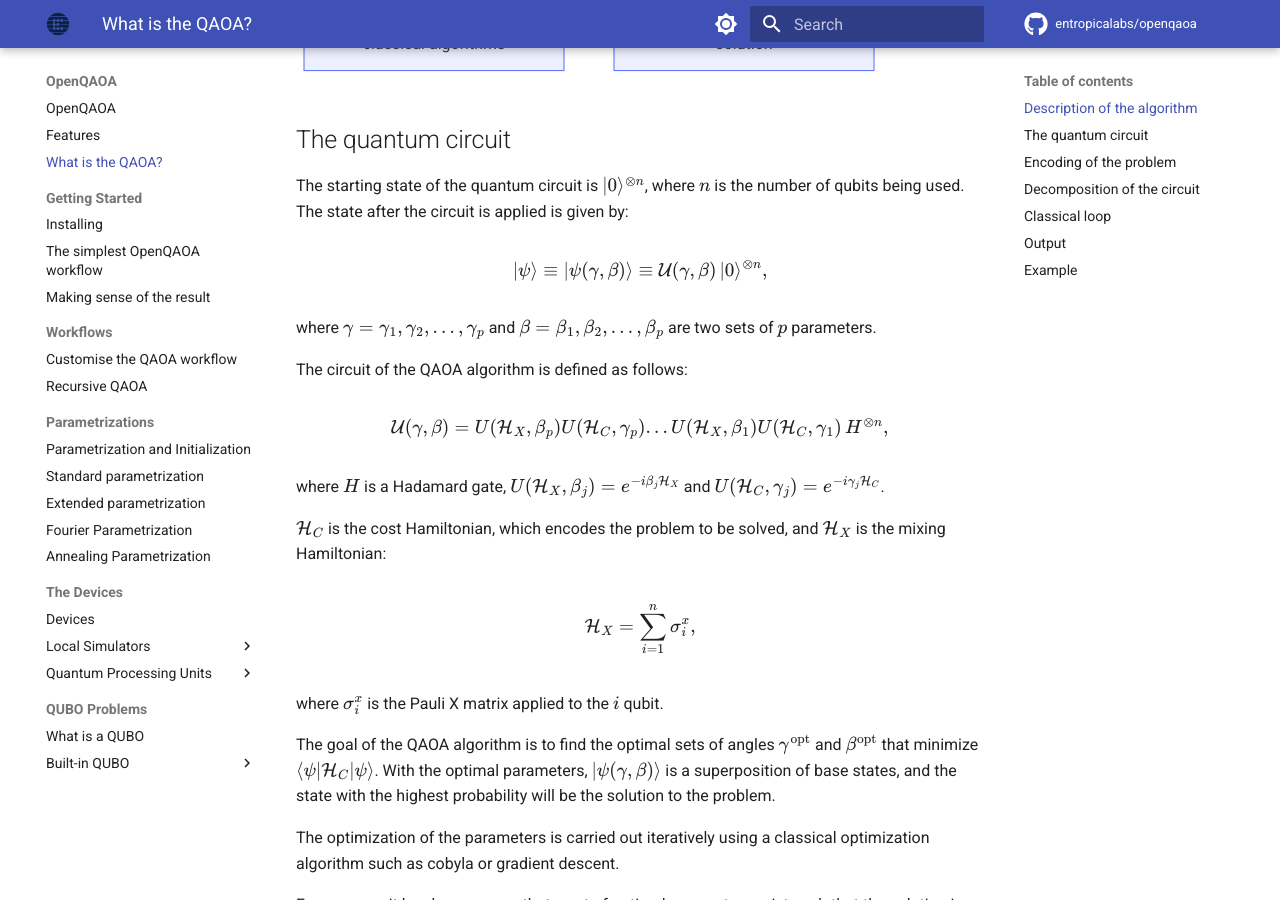
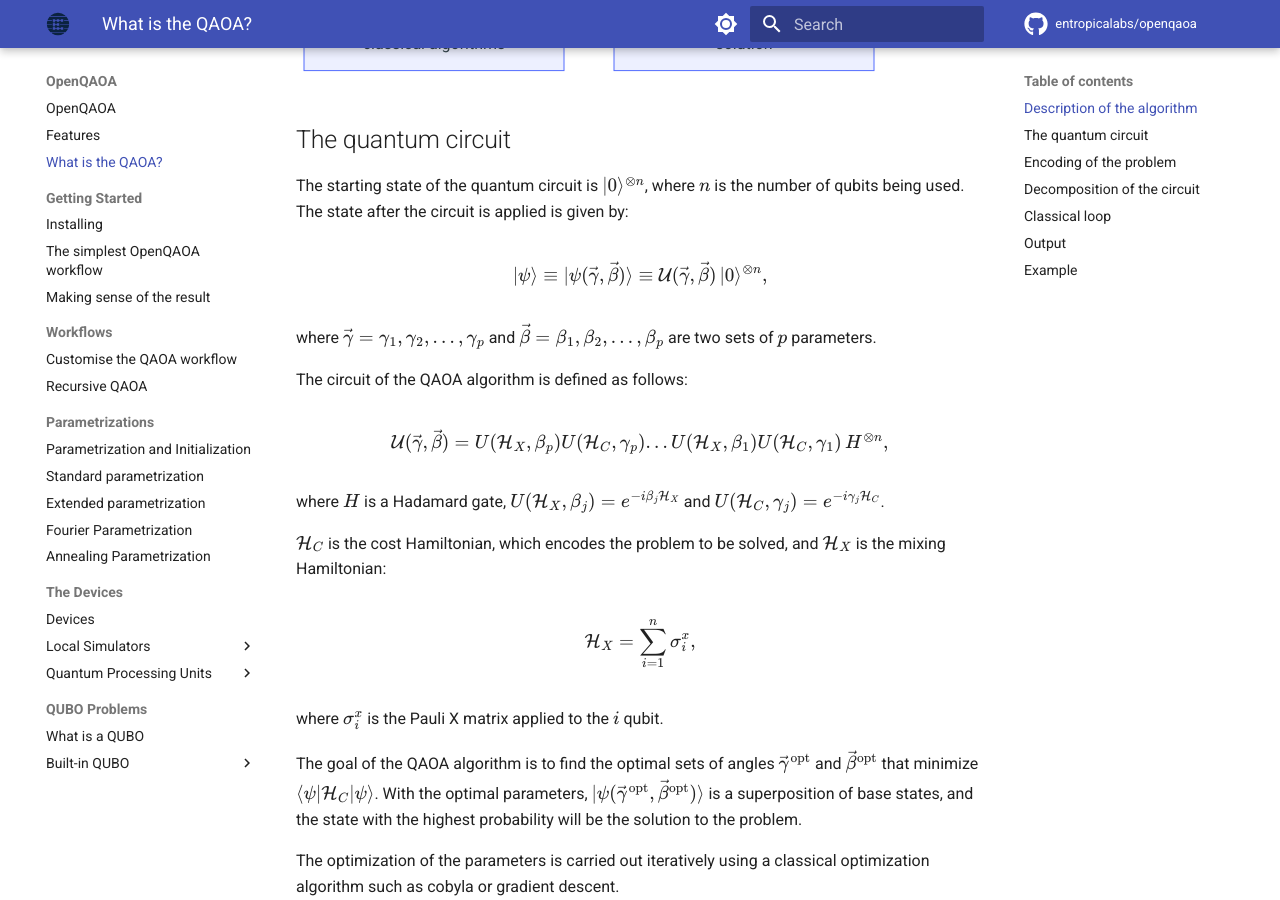
Before and after one commit to entropicalabs/openqaoa-website, an MkDocs documentation site: the page built from docs/what-is-the-qaoa.md, in a window 1280 px wide and 900 px high, scrolled down 1492 px. Built offline with MkDocs 1.6.1 and Material for MkDocs 9.7.7, drawn with Linux system fonts in a browser that asks for light colours; comment, search, counter and statistics services are not loaded; some of the changed text lies outside the part shown.

Commit message:
gamma and beta as vectors

```diff
--- a/docs/what-is-the-qaoa.md
+++ b/docs/what-is-the-qaoa.md
@@ -29,13 +29,13 @@ graph TB
 
 The starting state of the quantum circuit is $|0\rangle^{\otimes n}$, where $n$ is the number of qubits being used. The state after the circuit is applied is given by:
 
-$$|\psi\rangle \equiv |\psi(\gamma,\beta)\rangle \equiv \mathcal{U}(\gamma,\beta)\,|0\rangle^{\otimes n},$$
+$$|\psi\rangle \equiv |\psi(\vec\gamma,\vec\beta)\rangle \equiv \mathcal{U}(\vec\gamma,\vec\beta)\,|0\rangle^{\otimes n},$$
 
-where ${\gamma}={\gamma_1, \gamma_2, ..., \gamma_p}$ and ${\beta}={\beta_1, \beta_2, ..., \beta_p}$ are two sets of $p$ parameters.
+where ${\vec\gamma}={\gamma_1, \gamma_2, ..., \gamma_p}$ and ${\vec\beta}={\beta_1, \beta_2, ..., \beta_p}$ are two sets of $p$ parameters.
 
 The circuit of the QAOA algorithm is defined as follows:
 
-$$\mathcal{U} (\gamma,\beta) = U(\mathcal{H}_X,\beta_p)U(\mathcal{H}_C,\gamma_p) ... U(\mathcal{H}_X,\beta_1)U(\mathcal{H}_C,\gamma_1) \, H^{\otimes n} ,$$
+$$\mathcal{U} (\vec\gamma,\vec\beta) = U(\mathcal{H}_X,\beta_p)U(\mathcal{H}_C,\gamma_p) ... U(\mathcal{H}_X,\beta_1)U(\mathcal{H}_C,\gamma_1) \, H^{\otimes n} ,$$
 
 where $H$  is a Hadamard gate, $U(\mathcal{H}_X,\beta_j) = e^{-i\beta_j \mathcal{H}_X}$ and $U(\mathcal{H}_C,\gamma_j) = e^{-i\gamma_j \mathcal{H}_C}$.
 
@@ -45,7 +45,7 @@ $$\mathcal{H}_X = \sum_{i=1}^n \sigma_{i}^x, $$
 
 where $\sigma_{i}^x$ is the Pauli X matrix applied to the $i$ qubit.
 
-The goal of the QAOA algorithm is to find the optimal sets of angles ${\gamma^{\text{opt}}}$ and ${\beta^{\text{opt}}}$ that minimize $\langle\psi|\mathcal{H}_C|\psi\rangle$. With the optimal parameters, $|\psi(\gamma,\beta)\rangle$ is a superposition of base states, and the state with the highest probability will be the solution to the problem.
+The goal of the QAOA algorithm is to find the optimal sets of angles ${\vec\gamma^{\text{opt}}}$ and ${\vec\beta^{\text{opt}}}$ that minimize $\langle\psi|\mathcal{H}_C|\psi\rangle$. With the optimal parameters, $|\psi(\vec\gamma^{\text{opt}},\vec\beta^{\text{opt}})\rangle$ is a superposition of base states, and the state with the highest probability will be the solution to the problem.
 
 The optimization of the parameters is carried out iteratively using a classical optimization algorithm such as cobyla or gradient descent.
 
@@ -91,11 +91,11 @@ The classical loop procedure in quantum computing involves the following steps:
 3. Evaluating the cost function, which represents the energy of the system described by the quantum circuit, by measuring the expectation value of the cost Hamiltonian $\langle \psi|\mathcal{H}_C|\psi\rangle$.
 4. Updating the circuit parameters using a classical optimization algorithm, such as gradient descent or COBYLA, to minimize the cost function and find the optimal solution to the optimization problem.
 
-The goal of the QAOA is to find the set of parameters ($\gamma^\text{opt}, \beta^\text{opt}$) that result in the minimum value of the cost function ($\langle \psi^\text{opt} |\mathcal{H}_C|\psi^\text{opt}\rangle$), thereby finding the approximate solution to the optimization problem encoded in the quantum circuit. The classical loop procedure is repeated multiple times until convergence to the optimal solution is achieved.
+The goal of the QAOA is to find the set of parameters ($\vec\gamma^\text{opt}, \vec\beta^\text{opt}$) that result in the minimum value of the cost function ($\langle \psi^\text{opt} |\mathcal{H}_C|\psi^\text{opt}\rangle$), thereby finding the approximate solution to the optimization problem encoded in the quantum circuit. The classical loop procedure is repeated multiple times until convergence to the optimal solution is achieved.
 
 ## Output
 
-The output of the QAOA algorithm can be obtained by measuring the probabilities of the base states of the final quantum state after evaluating the circuit using the optimized parameters, $|\psi^\text{opt}\rangle=|\psi(\gamma^\text{opt}, \beta^\text{opt})\rangle = \mathcal{U}(\gamma^\text{opt},\beta^\text{opt})\,|0\rangle^{\otimes n}$ . This will result in a histogram, such as the one shown in the image below.
+The output of the QAOA algorithm can be obtained by measuring the probabilities of the base states of the final quantum state after evaluating the circuit using the optimized parameters, $|\psi^\text{opt}\rangle=|\psi(\vec\gamma^\text{opt}, \vec\beta^\text{opt})\rangle = \mathcal{U}(\vec\gamma^\text{opt},\vec\beta^\text{opt})\,|0\rangle^{\otimes n}$ . This will result in a histogram, such as the one shown in the image below.
 
 In the histogram, we can observe that the states $x_1 = 00011$ and $x_2 = 11100$ have higher probabilities compared to the other states, indicating that these two are likely solutions to the problem being addressed.
 
```
